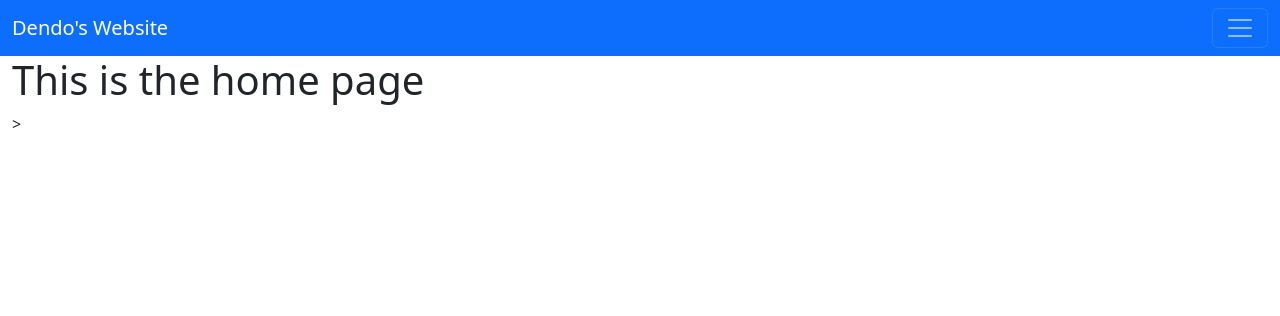
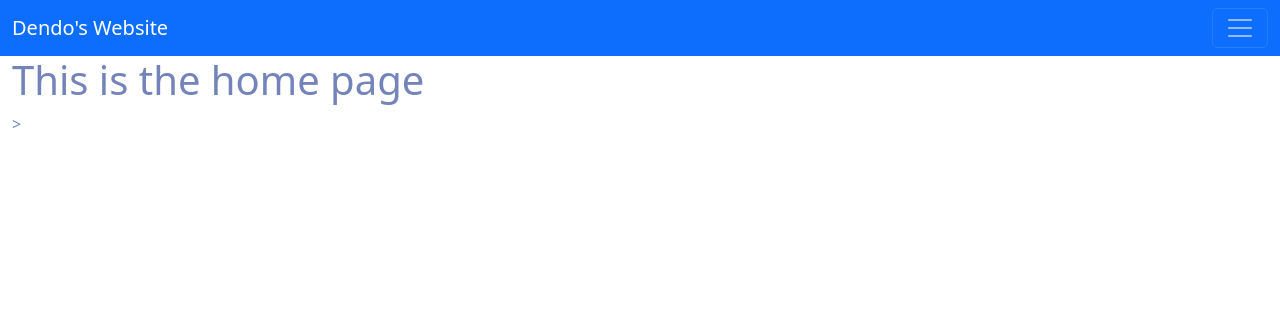
Before and after one commit to Zombiedenden/test_website2, a Flask app: page / in a window 1280 px wide. Shown: the top 316 px of the page. Run offline with Flask 2, Linux system fonts and the light colour scheme.

Commit message:
Adding in the static folder with styles and images. Also adding a readme file.

```diff
--- a/Templates/base.html
+++ b/Templates/base.html
@@ -10,6 +10,9 @@
         rel="stylesheet"
         integrity="sha384-gH2yIJqKdNHPEq0n4Mqa/HGKIhSkIHeL5AyhkYV8i59U5AR6csBvApHHNl/vI1Bx"
         crossorigin="anonymous">
+        <link
+        rel="stylesheet"
+        href="{{ url_for('static', filename='styles/style.css') }}">
     <title>{% block title %}{% endblock title %}</title>
 </head>
 <body>
--- /dev/null
+++ b/static/styles/style.css
@@ -0,0 +1 @@
+body {color: rgba(46, 71, 151, 0.667);}
```
Also changed, not shown: readme.md (added), static/images/mfdoom.png (added).
